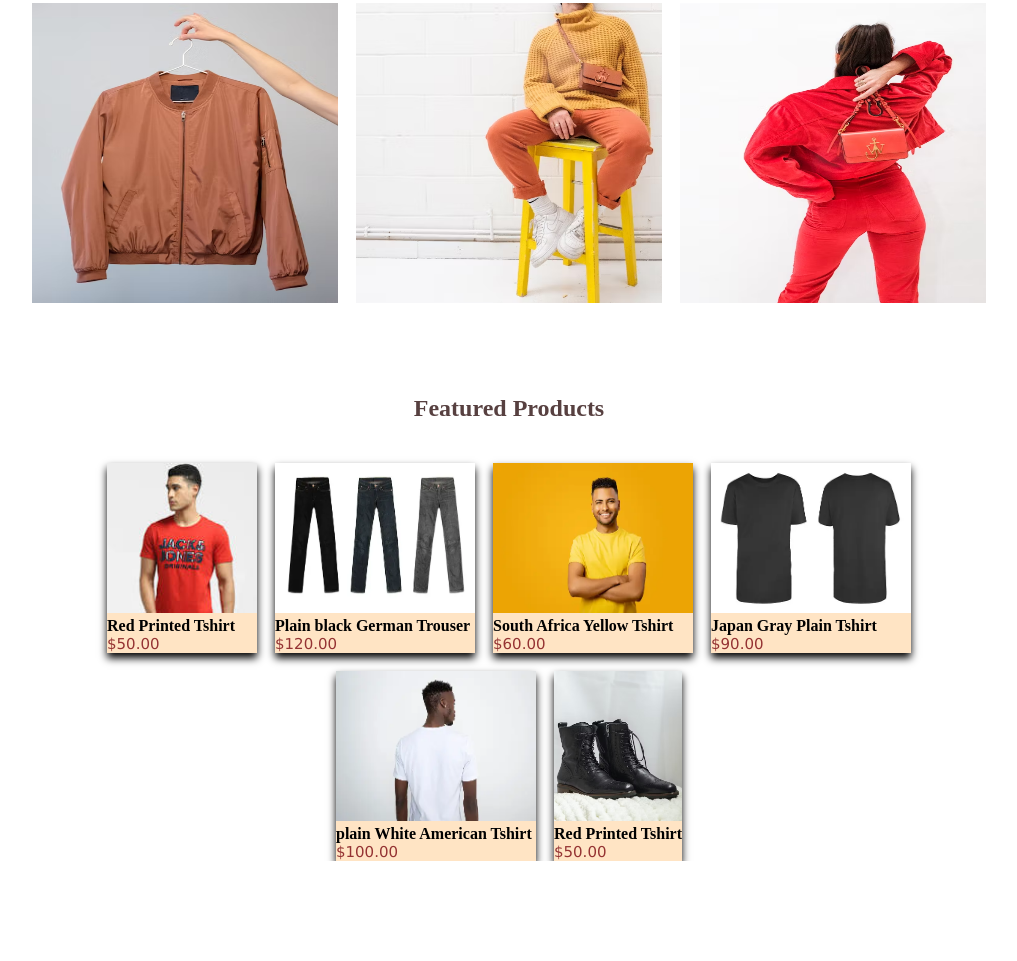
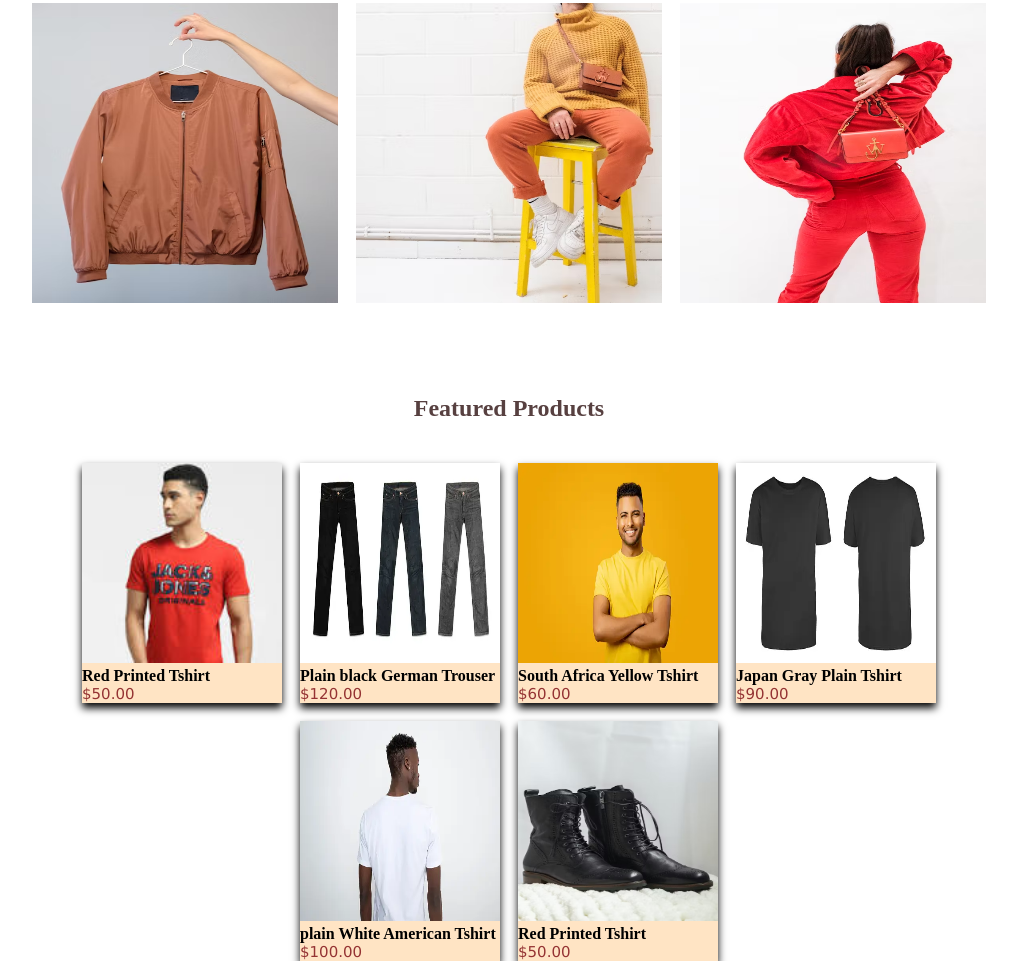
Before and after one commit to Kimutai4444/e-comerce-website, a plain HTML site: page index.html in a window 1280 px wide. Shown: the part 711-1672 px from the top of the page, without its empty margins (131-1148 px from the left). Before the commit the page ends 1572 px from the top, so only its background shows below. Drawn offline with Linux system fonts and the light colour scheme.

Commit message:
adjusting imgs width and height

```diff
--- a/index.html
+++ b/index.html
@@ -54,7 +54,7 @@
         <h2 class="title">Featured Products</h2>
         <div class="row">
             <div class="col-3">
-                <img src="images/redtshirt.jpeg" width="300px;" height="150px">
+                <img src="images/redtshirt.jpeg" id="pics">
                 <h4>Red Printed Tshirt</h4>
                 <div class="ratings">
                     <i class="fa fa-star"></i>
@@ -66,7 +66,7 @@
                 <p>$50.00</p>
             </div>
             <div class="col-3">
-                <img src="images/blacktrouser.webp" width="300px;" height="150px">
+                <img src="images/blacktrouser.webp" id="pics">
                 <h4>Plain black German Trouser</h4>
                 <div class="ratings">
                     <i class="fa fa-star"></i>
@@ -78,7 +78,7 @@
                 <p>$120.00</p>
             </div>
             <div class="col-3">
-                <img src="images/yellow.webp" width="300px;" height="150px">
+                <img src="images/yellow.webp" id="pics">
                 <h4>South Africa Yellow Tshirt</h4>
                 <div class="ratings">
                     <i class="fa fa-star"></i>
@@ -90,7 +90,7 @@
                 <p>$60.00</p>
             </div>
             <div class="col-3">
-                <img src="images/gray.webp" width="300px;" height="150px">
+                <img src="images/gray.webp" id="pics">
                 <h4>Japan Gray Plain Tshirt</h4>
                 <div class="ratings">
                     <i class="fa fa-star"></i>
@@ -102,7 +102,7 @@
                 <p>$90.00</p>
             </div>
             <div class="col-3">
-                <img src="images/white.webp" width="300px;" height="150px">
+                <img src="images/white.webp" id="pics">
                 <h4>plain White American Tshirt</h4>
                 <div class="ratings">
                     <i class="fa fa-star"></i>
@@ -114,7 +114,7 @@
                 <p>$100.00</p>
             </div>
             <div class="col-3">
-                <img src="images/blackshoe.avif" width="300px;" height="150px">
+                <img src="images/blackshoe.avif" id="pics">
                 <h4>Red Printed Tshirt</h4>
                 <div class="ratings">
                     <i class="fa fa-star"></i>
@@ -125,7 +125,8 @@
                 </div>
                 <p>$50.00</p>
             </div>
-        </dvi>
+        </div>
+    </div>
 </body>
 </body>
 </html>
--- a/style.css
+++ b/style.css
@@ -31,7 +31,7 @@ a{
     color: #555;
 }
 a:hover{
-    background: #563434;
+    background: #bab8b8;
 }
 .header{
     background-color: azure;
@@ -72,6 +72,14 @@ p{
 .categories{
     margin: 30px;
     display: flexbox;
+}
+.small-container img{
+    width: 80px;
+    height: 100;
+}
+img#pics{
+    height: 200px;
+    width: 200px;
 }
 .small-container{
     width: 100%;
```
